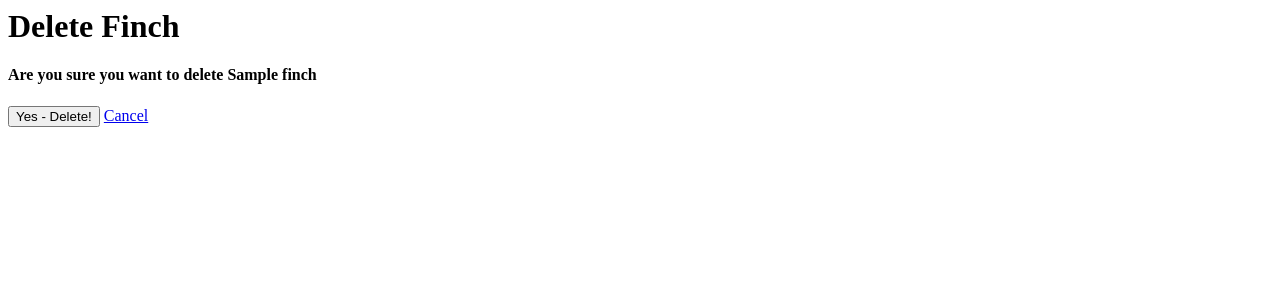
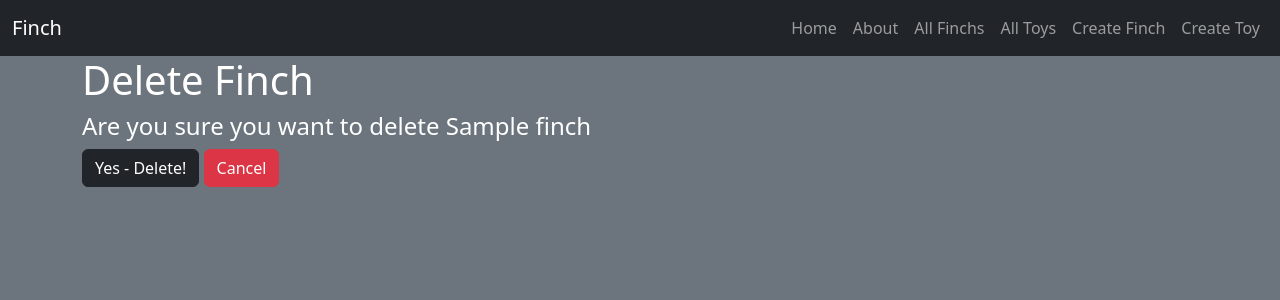
Before and after one commit to kowabunga/finch_collector, a Django app: page /finchs/1/delete/ in a window 1280 px wide. Shown: the top 300 px of the page. Run offline with Django 4.2, Linux system fonts and the light colour scheme; tables that the repository leaves empty hold one stand-in row (values such as "Sample post").

Commit message:
style fix

```diff
--- a/main_app/templates/main_app/finch_confirm_delete.html
+++ b/main_app/templates/main_app/finch_confirm_delete.html
@@ -1,9 +1,14 @@
+{% extends 'base.html' %}
+
+
+{% block body %}
 <h1>Delete Finch</h1>
 
 <h4>Are you sure you want to delete <span class="teal-text">{{object.name}}</span></h4>
 
 <form action="" method="POST">
   {% csrf_token %}
-  <input type="submit" value="Yes - Delete!" class="btn">
-  <a href="{% url 'details' finch.id %}">Cancel</a>
+  <input type="submit" value="Yes - Delete!" class="btn btn-dark">
+  <a href="{% url 'details' finch.id %}" class="btn btn-danger">Cancel</a>
 </form>
+{% endblock body %}
--- a/main_app/templates/main_app/finch_form.html
+++ b/main_app/templates/main_app/finch_form.html
@@ -16,7 +16,7 @@ to display the form -->
   <table>
     {{ form|crispy}}
   </table>
-  <button type="submit" value="Submit!" class="btn btn-outline-dark">
+  <button type="submit" class="btn btn-dark">Create Finch</button>
 </form>
 
 {% endblock body %}
```
